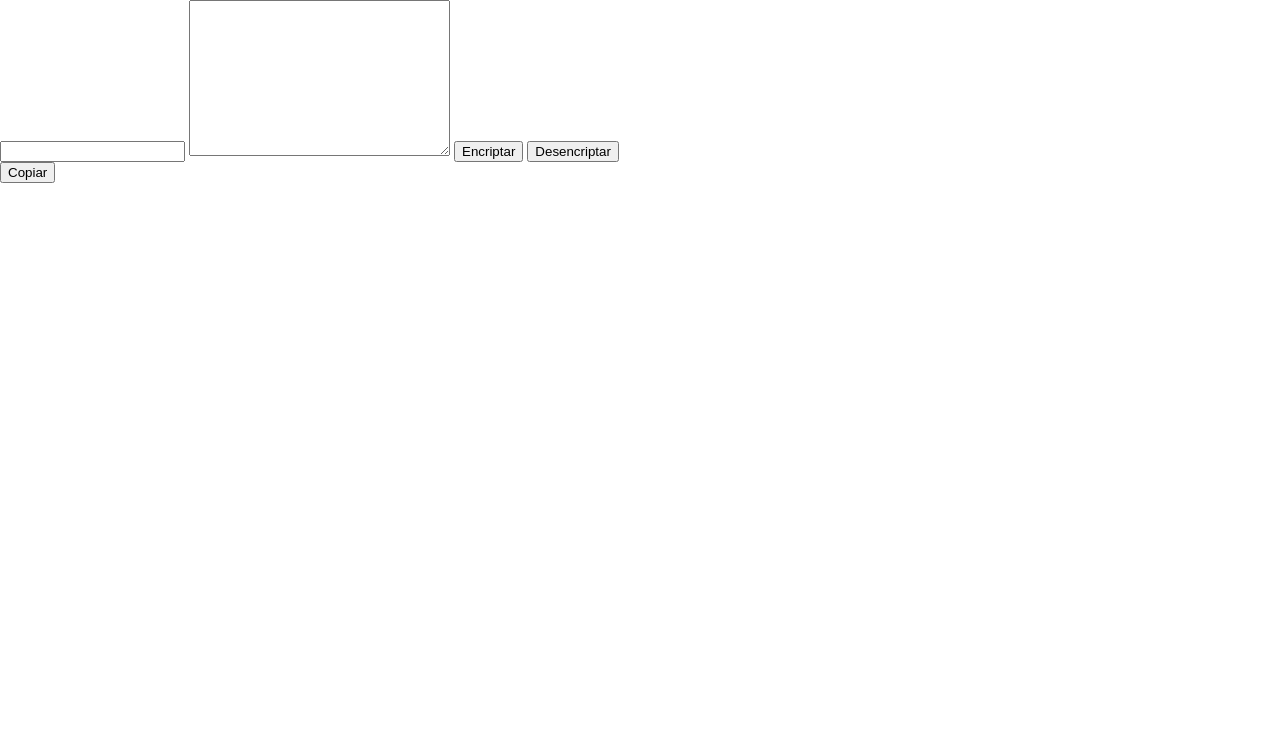
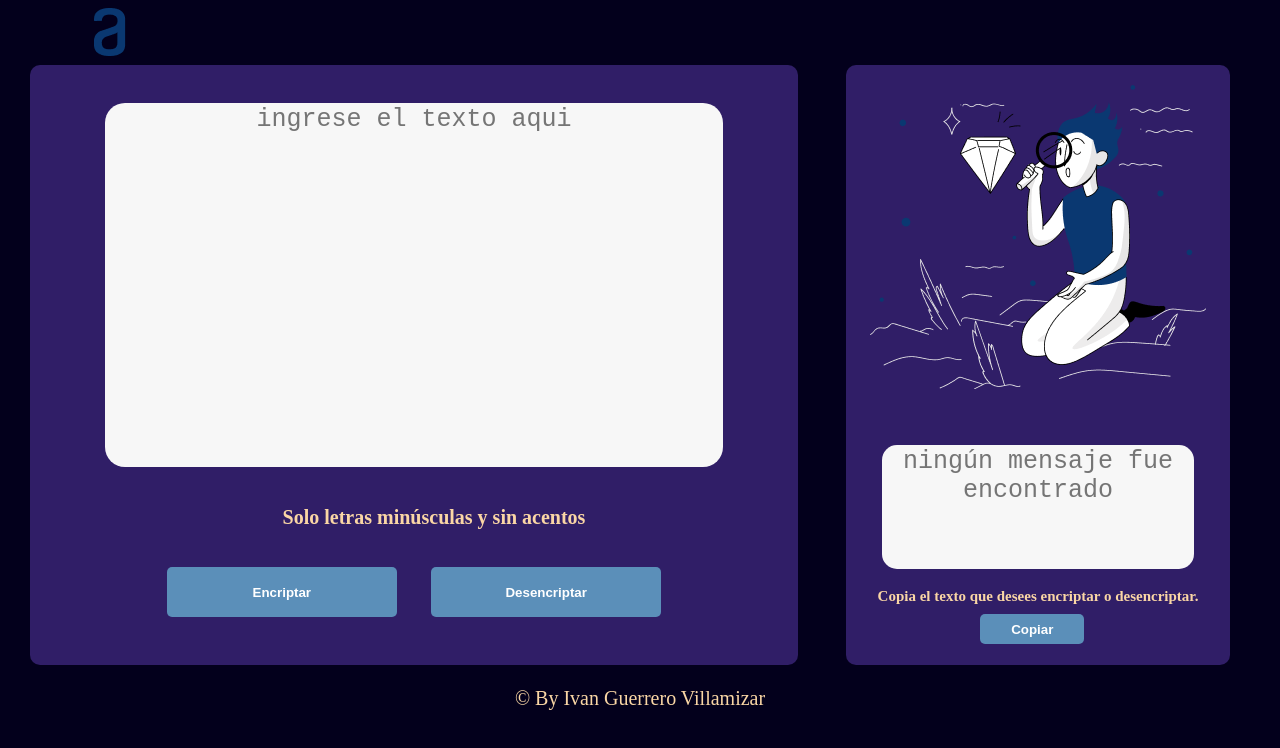
Before and after one commit to Ivanfreecss/Challenge---Encriptador, a plain HTML site: page index.html in a window 1280 px wide. Both pictures are taken after a click on the button "Encriptar". Drawn offline with Linux system fonts and the light colour scheme.

Commit message:
Programa terminado: Challenge-1

```diff
--- a/index.html
+++ b/index.html
@@ -11,12 +11,36 @@
 </head>
 <body>
     <header>
-        <input type="text" id="textoEncriptado">
-        <textarea name="texto" id="textoDesencriptado" cols="30" rows="10"></textarea>
-        <button type="button" id="botonEncriptar">Encriptar</button>
-        <button type="button" id="botonDesencriptado">Desencriptar</button>
-        <button type="button" id="botonCopiar">Copiar</button>
+        <img src="imagenes/Logo.png" alt="Logo de Alura" class="logo">
     </header>
+    <main>
+        <section class="seccion_1">
+                <textarea name="texto" id="textoEncriptado" cols="30" rows="10" placeholder="Ingrese el texto aqui" focus></textarea>
+            <div>
+                <h6 class="informacion">Solo letras minúsculas y sin acentos</h6>
+            </div>
+            <div class="botones">
+                <button class="boton" type="button" value="Encriptar" id="botonEncriptar">Encriptar</button>
+                <button class="boton" type="button" value="Desencriptar" id="botonDesencriptado">Desencriptar</button>
+            </div>
+        </section>
+        <section class="seccion_2">
+            <div class="contenedor_imagen">
+                <img src="imagenes/Muñeco.png" alt="Muneco">
+            </div>
+                    <textarea name="mensaje" id="textoDesencriptado" cols="30" rows="10" placeholder="Ningún mensaje fue encontrado"></textarea>
+            <div class="parrafo">
+                <p>Copia el texto que desees encriptar o desencriptar.</p>
+            </div>
+            <div class="boton_seccion_2">
+                <button class="boton_Copiar" type="button" value="Copiar" id="botonCopiar">Copiar</button>
+            </div>
+
+        </section>
+    </main>
+    <footer>
+        <p class="copyright">&copy By Ivan Guerrero Villamizar</p>
+    </footer>
 </body>
 <script>
     var btn = document.querySelector('#botonEncriptar'); // Selecciona el boton encriptar
--- a/script.js
+++ b/script.js
@@ -5,33 +5,35 @@ function encriptar(){ //Definiendo la funcion.
     // i = es para que tome letras mayusculas y minusculas
     // g = toma en cuenta tola la linea o la oracion
     // m = tome en cuenta multiples lineas
-
-    var textoEncriptado = texto.replace(/e/img, 'enter');
+    var textoEncriptado = texto;
+    var textoEncriptado = textoEncriptado.replace(/e/img, 'enter');
     var textoEncriptado = textoEncriptado.replace(/i/img, 'imes');
     var textoEncriptado = textoEncriptado.replace(/a/img, 'ai');
     var textoEncriptado = textoEncriptado.replace(/o/img, 'ober');
     var textoEncriptado = textoEncriptado.replace(/u/img, 'ufat');
 
-    document.getElementById('textoDesencriptado').innerHTML = textoEncriptado; // Texto Desencriptado sera reemplazado por texto Encriptado
-    document.getElementById('botonCopiar').style.display = 'show'; // Muestra en pantalla el boton copiar
-    document.getElementById('botonCopiar').style.display = 'inherit'; // Hereda el estilo de visualizacion
+    document.querySelector('#textoDesencriptado').value = textoEncriptado; // Texto Desencriptado sera reemplazado por texto Encriptado
+    document.getElementById('botonCopiar').style.display = 'inline-block';
+    document.getElementById('textoEncriptado').value = ""; // Hereda el estilo de visualizacion
 }
 
 function desencriptar(){ //Definicendo la funcion.
     var texto = document.getElementById('textoEncriptado').value.toLowerCase(); // Obtener un valor de HTML, para onvertirlo a minusculas.
 
     // Reemplazar todas las ocurrencias de la letras 'e, i, a, o, u'
-    var textoEncriptado = texto.replace(/enter/img, 'e');
-    var textoEncriptado = textoEncriptado.replace(/imes/img, 'i');
-    var textoEncriptado = textoEncriptado.replace(/ai/img, 'a');
-    var textoEncriptado = textoEncriptado.replace(/ober/img, 'o');
-    var textoEncriptado = textoEncriptado.replace(/ufat/img, 'u');
+    var textoDesencriptado = texto;
+    var textoDesencriptado = textoDesencriptado.replace(/enter/img, 'e');
+    var textoDesencriptado = textoDesencriptado.replace(/imes/img, 'i');
+    var textoDesencriptado = textoDesencriptado.replace(/ai/img, 'a');
+    var textoDesencriptado = textoDesencriptado.replace(/ober/img, 'o');
+    var textoDesencriptado = textoDesencriptado.replace(/ufat/img, 'u');
 
-    document.getElementById('textoDesencriptado').innerHTML = textoEncriptado; // Texto encriptado sera reemplazado por texto desencriptado.
+    document.getElementById('textoDesencriptado').value = textoDesencriptado; // Texto encriptado sera reemplazado por texto desencriptado.
 }
 
 function copiar(){
     var contenido = document.querySelector('#textoDesencriptado');
     contenido.select();
     document.execCommand('copy'); // Copia al portapapeles
+    contenido.value = '';
 }
--- a/style.css
+++ b/style.css
@@ -1,3 +1,176 @@
 #botonCopiar{
     display: none;
 }
+
+body{
+    background-color: #03001C;
+}
+
+header{
+    width: 100%;
+    height: 65px;
+    background-color: #03001C;
+}
+.logo{
+    display: flex;
+    flex-direction: column;
+    align-items: flex-start;
+    margin-left: 50px;
+    padding-top: 8px;
+}
+
+main{
+    width: 100%;
+    height: 600px;
+    display: flex;
+    justify-content: space-between;
+}
+
+section{
+    height: 100%;
+    background-color: #301E67;
+    border-radius: 2px;
+}
+
+.seccion_1{
+    width: 60%;
+    margin-left: 30px;
+    border-radius: 10px;
+}
+
+#textoEncriptado{
+    width: 80%;
+    height: 60%;
+    resize: none;
+    color: #6C4AB6;
+    background-color: #F7F7F7;
+    display: block;
+    margin: auto;
+    margin-top: 5%;
+    text-align: center;
+    font-size: 25px;
+    border-radius: 20px;
+    border: 0;
+    outline: 0;
+    text-transform: lowercase;
+}
+
+.informacion{
+    width: 100%;
+    text-align: center;
+    font-size: 20px;
+    font-weight: bold;
+    margin-top: 20px;
+    color: #FAD6A5;
+    padding: 20px;
+}
+
+.botones{
+    text-align: center;
+    margin-top: 20px;
+}
+
+.boton{
+    width: 30%;
+    height: 50px;
+    font-weight: bold;
+    color: white;
+    background-color: #5B8FB9;
+    border-radius: 5px;
+    border: none;
+    cursor: pointer;
+}
+
+#botonEncriptar{
+    margin-right: 15px;
+}
+
+#botonDesencriptado{
+    margin-left: 15px;
+}
+
+.seccion_2{
+    width: 30%;
+    margin-right: 50px;
+    border-radius: 10px;
+}
+
+.contenedor_imagen{
+    width: 100%;
+    height: 60%;
+    padding-top: 20px;
+    text-align: center;
+}
+
+.mensaje, #textoDesencriptado{
+    width: 80%;
+    height: 20%;
+    display: block;
+    margin-left: auto;
+    margin-right: auto;
+    color: #6C4AB6;
+    background-color: #F7F7F7;
+    align-items: center;
+    text-align: center;
+    font-size: 25px;
+    border-radius: 15px;
+    resize: none;
+    border: 0;
+    outline: 0;
+    text-transform: lowercase;
+}
+
+.parrafo{
+    width: 100%;
+    text-align: center;
+    font-size: 15px;
+    font-weight: bold;
+    margin-top: 20px;
+    color: #FAD6A5;
+}
+
+.boton_seccion_2{
+    margin-left: 35%;
+    margin-right: 20%;
+    margin-top: 10px;
+}
+
+.boton_Copiar{
+    width: 60%;
+    height: 30px;
+    font-weight: bold;
+    color: white;
+    background-color: #5B8FB9;
+    border-radius: 5px;
+    border: none;
+    cursor: pointer;
+}
+
+
+footer{
+    width: 100%;
+    height: 65px;
+}
+
+.copyright{
+    padding: 23px;
+    font-size: 20px;
+    text-align: center;
+    color: #FAD6A5;
+}
+
+textarea:focus {
+    transform: scale(1.01);
+}
+
+.boton:hover{
+    background-color: #A084DC;
+    transition: 1s all;
+    transform: scale(1.2);
+}
+
+#botonCopiar:hover {
+    background-color: #A084DC;
+    transition: 1s all;
+    transform: scale(1.2);
+}
```
Also changed, not shown: imagenes/Logo.png (added), imagenes/Muñeco.png (added).
